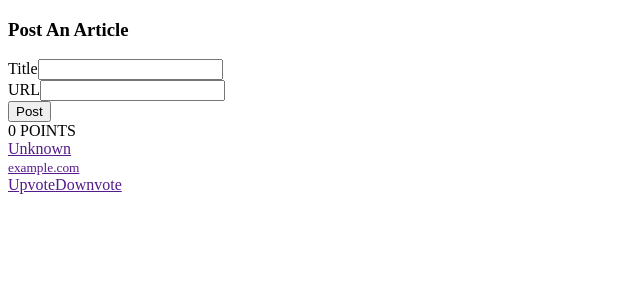
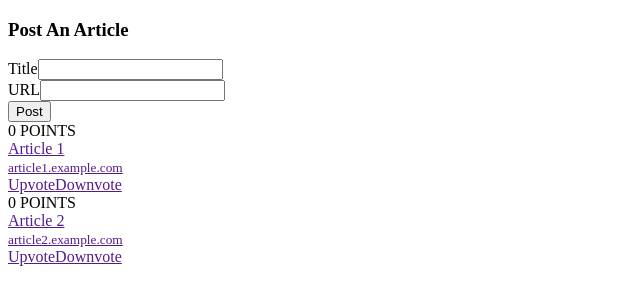
Before and after one commit to minhtrung2606-work/my-first-ng4-app, an Angular app in the folder Simple-Reddit-Clone/: page / in a window 1280 px wide. Shown: the top 304 px of the page, without its empty margins (0-640 px from the left). Built offline with nearby package versions, Linux system fonts and the light colour scheme.

Commit message:
Update Article component to accept an instance of Article data structure as its input. Update SimpleRedditClone component to hold an array of Article instances. Update SimpleRedditClone component's template to render the array of Article instances using updated Article component

```diff
--- a/Simple-Reddit-Clone/src/app/article/article.component.ts
+++ b/Simple-Reddit-Clone/src/app/article/article.component.ts
@@ -1,4 +1,4 @@
-import { Component, OnInit, HostBinding } from '@angular/core';
+import { Component, OnInit, HostBinding, Input } from '@angular/core';
 import { Article } from './article';
 
 @Component({
@@ -17,10 +17,10 @@ export class ArticleComponent implements OnInit {
   // - Be able to configure our host element within the component
 
   @HostBinding('attr.class') cssClass = 'article row';
-  article: Article;
+  @Input() article: Article;
 
   constructor() {
-    this.article = new Article('Unknown', 'example.com');
+
   }
 
   ngOnInit() {
--- a/Simple-Reddit-Clone/src/app/simple-reddit-clone/simple-reddit-clone.component.html
+++ b/Simple-Reddit-Clone/src/app/simple-reddit-clone/simple-reddit-clone.component.html
@@ -32,4 +32,6 @@
     <button (click)="postAnArticle(newTitle, newUrl)">Post</button>
   </footer>
 </form>
-<app-article></app-article>
+<div class="article-list">
+  <app-article *ngFor="let articleItem of articles" [article]="articleItem"></app-article>
+</div>
--- a/Simple-Reddit-Clone/src/app/simple-reddit-clone/simple-reddit-clone.component.ts
+++ b/Simple-Reddit-Clone/src/app/simple-reddit-clone/simple-reddit-clone.component.ts
@@ -1,4 +1,5 @@
 import { Component, OnInit } from '@angular/core';
+import { Article } from './../article/article';
 
 @Component({
   selector: 'app-simple-reddit-clone',
@@ -6,8 +7,14 @@ import { Component, OnInit } from '@angular/core';
   styleUrls: ['./simple-reddit-clone.component.css']
 })
 export class SimpleRedditCloneComponent implements OnInit {
+  articles: Array<Article>;
 
-  constructor() { }
+  constructor() {
+    this.articles = [
+      new Article('Article 1', 'article1.example.com'),
+      new Article('Article 2', 'article2.example.com')
+    ];
+  }
 
   ngOnInit() {
   }
```
